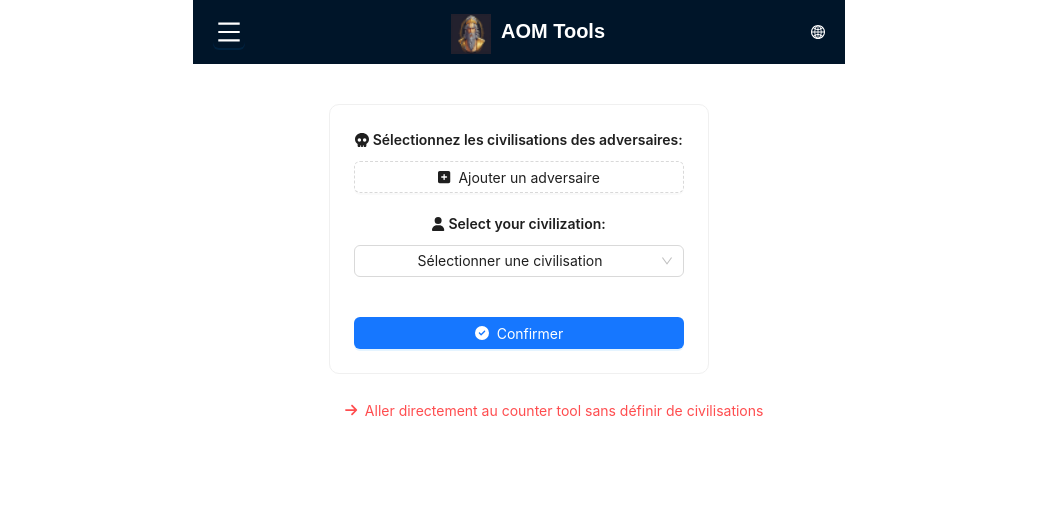
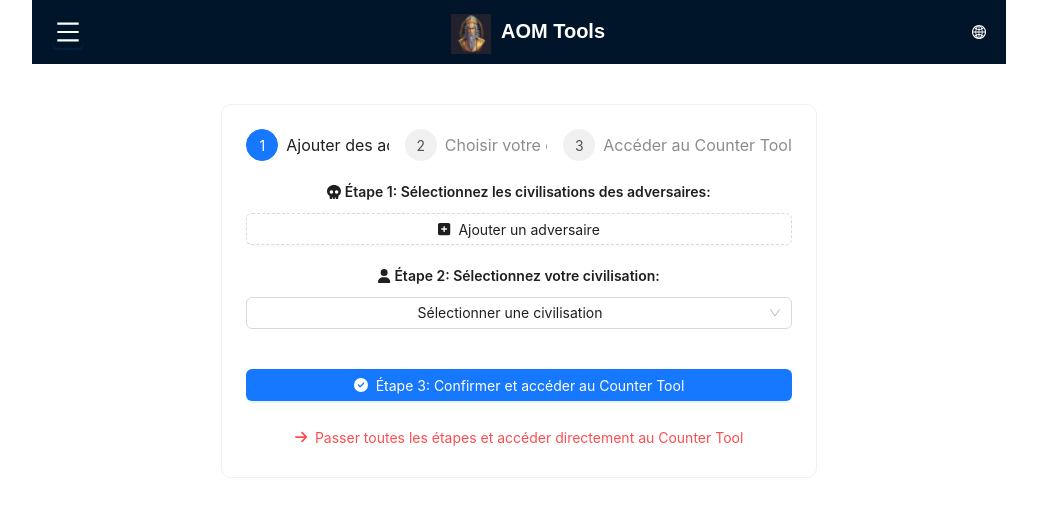
Before and after one commit to LouisMaupas/aomTools, a React (Vite) app: page /counter-tool-select in a window 1280 px wide. Shown: the top 508 px of the page, without its empty margins (121-1158 px from the left). Built offline with nearby package versions, Linux system fonts and the light colour scheme.

Commit message:
feat: UX

```diff
--- a/src/pages/CounterToolSelect/CounterToolSelect.jsx
+++ b/src/pages/CounterToolSelect/CounterToolSelect.jsx
@@ -1,6 +1,6 @@
 import { useState, useEffect } from "react";
 import { useNavigate } from "react-router-dom";
-import { Button, Select, Typography, Row, Col, Card, Modal } from "antd";
+import { Button, Select, Typography, Row, Col, Card, Modal, Steps } from "antd";
 import useStore from "../../store/store";
 import { useTranslation } from "react-i18next";
 import { FontAwesomeIcon } from "@fortawesome/react-fontawesome";
@@ -16,6 +16,7 @@ import { getCivilizationIcon } from "../../utils/iconUtils.jsx";
 
 const { Title, Text } = Typography;
 const { Option } = Select;
+const { Step } = Steps;
 
 const CounterToolSelect = () => {
   const [civilizations, setCivilizations] = useState([]);
@@ -130,10 +131,18 @@ const CounterToolSelect = () => {
       <Row justify="center">
         <Col xs={24} md={20} lg={16}>
           <Card style={{ textAlign: "center", borderRadius: "10px" }}>
+            {/* Steps Section */}
+            <Steps current={0} style={{ marginBottom: "20px" }}>
+              <Step title={t("Ajouter des adversaires")} />
+              <Step title={t("Choisir votre civilisation")} />
+              <Step title={t("Accéder au Counter Tool")} />
+            </Steps>
+
+            {/* Step 1: Ajouter les adversaires */}
             <div style={{ marginBottom: "20px" }}>
               <Text strong>
                 <FontAwesomeIcon icon={faSkull} />{" "}
-                {t("Sélectionnez les civilisations des adversaires")}:
+                {t("Étape 1: Sélectionnez les civilisations des adversaires")}:
               </Text>
               {opponentCivilizations.map((civilization, index) => (
                 <div key={index} style={{ margin: "10px 0" }}>
@@ -181,9 +190,12 @@ const CounterToolSelect = () => {
               </Button>
             </div>
 
+            {/* Step 2: Choisir sa civilisation */}
             <div style={{ marginBottom: "20px" }}>
               <FontAwesomeIcon icon={faUser} />{" "}
-              <Text strong>{t("Sélectionnez votre civilisation")}:</Text>
+              <Text strong>
+                {t("Étape 2: Sélectionnez votre civilisation")}:
+              </Text>
               <Select
                 style={{ width: "100%", marginTop: "10px" }}
                 value={loadingCivilization ? undefined : userCivilization}
@@ -199,16 +211,18 @@ const CounterToolSelect = () => {
               </Select>
             </div>
 
+            {/* Step 3: Confirmation Button */}
             <Button
               type="primary"
               block
               onClick={handleConfirmSelection}
               style={{ marginTop: "20px" }}
             >
-              <FontAwesomeIcon icon={faCheckCircle} /> {t("Confirmer")}
+              <FontAwesomeIcon icon={faCheckCircle} />{" "}
+              {t("Étape 3: Confirmer et accéder au Counter Tool")}
             </Button>
-          </Card>
 
+            {/* Skip button */}
             <Button
               type="link"
               danger
@@ -217,9 +231,10 @@ const CounterToolSelect = () => {
             >
               <FontAwesomeIcon icon={faArrowRight} />{" "}
               {t(
-              "Aller directement au counter tool sans définir de civilisations"
+                "Passer toutes les étapes et accéder directement au Counter Tool"
               )}
             </Button>
+          </Card>
         </Col>
       </Row>
     </div>
```
Lines whose indentation alone changed are shown as unchanged.
